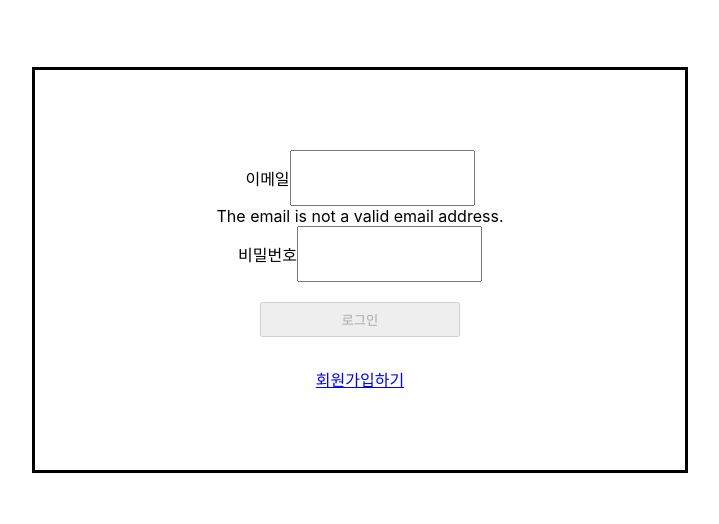
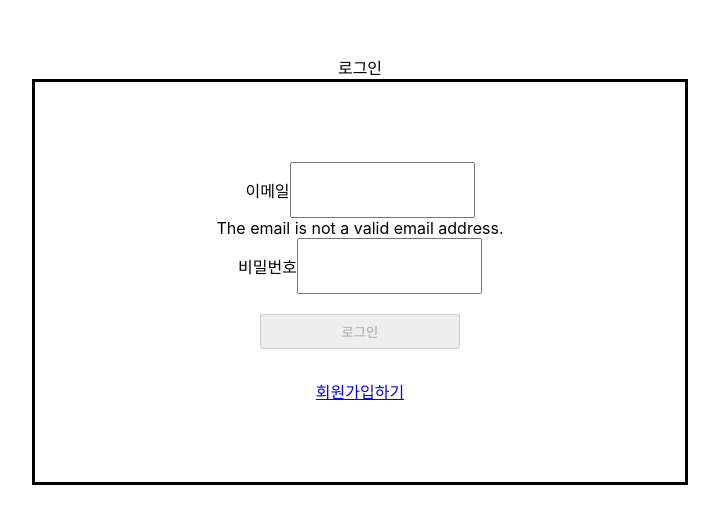
Before and after one commit to mongzii/wanted-pre-onboarding-frontend, a React (Create React App) app: page /signin in a window 1280 px wide. Shown: the part 130-654 px from the top of the page, without its empty margins (280-999 px from the left). Built offline with nearby package versions, Linux system fonts and the light colour scheme.

Commit message:
feat: 로그인만의 기본틀 완료

```diff
--- a/src/Page/Login.js
+++ b/src/Page/Login.js
@@ -5,6 +5,7 @@ import styled from "styled-components";
 const Body = styled.div`
   //border: 3px solid black;
   display: flex;
+  flex-direction: column;
   justify-content: center;
   align-items: center;
   height: 100vh;
@@ -101,6 +102,7 @@ function Login() {
   return (
     <>
       <Body>
+        <div>로그인</div>
         <Container>
           <BoxStyle>
             <Ddd>
```
